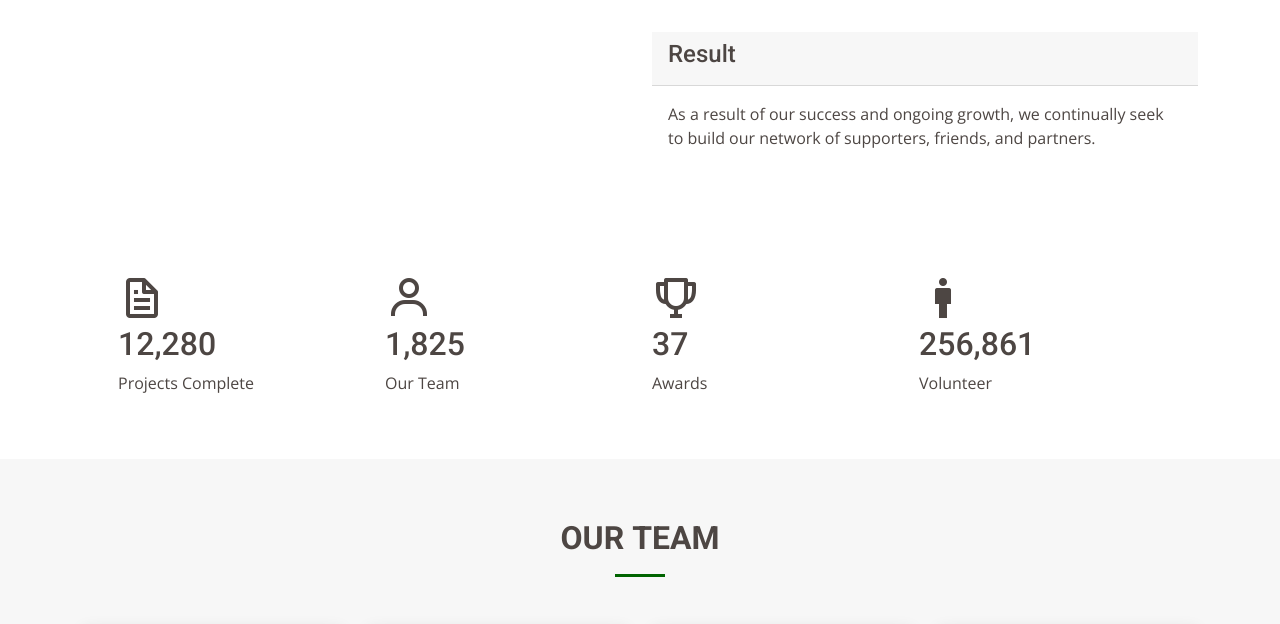
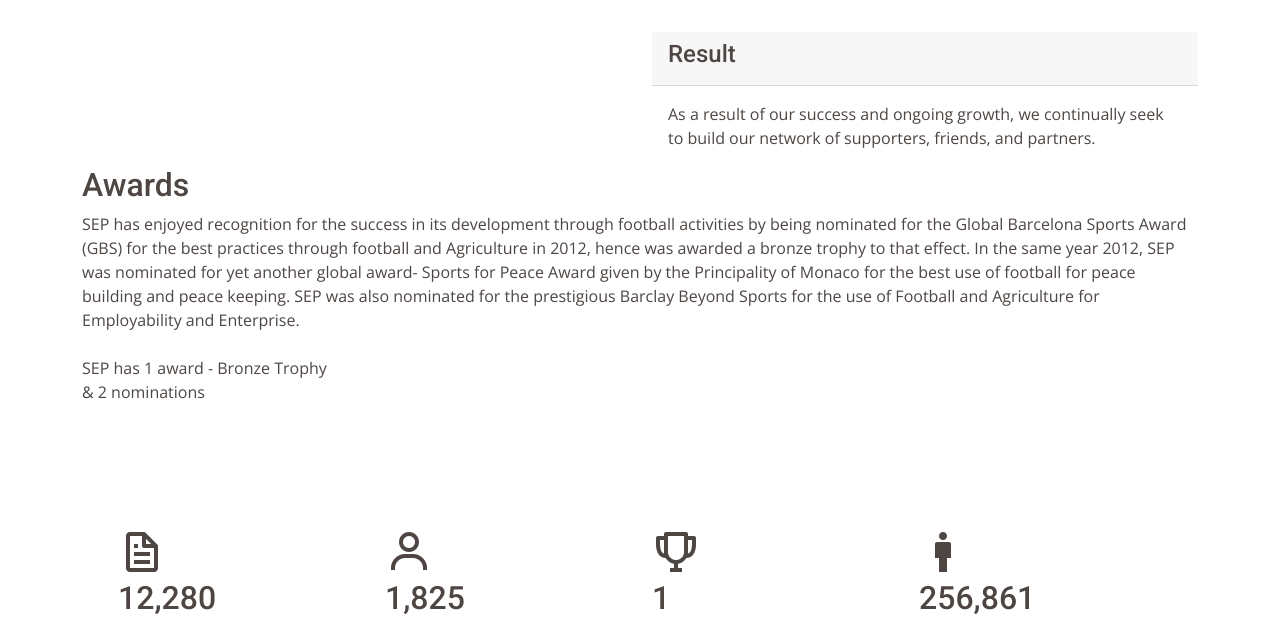
Before and after one commit to LabGich/seprefactor, a CodeIgniter app: page /database/Home/About in a window 1280 px wide. Shown: the part 1473-2097 px from the top of the page. Run offline with CodeIgniter, Linux system fonts and the light colour scheme.

Commit message:
checks done to upload now

```diff
--- a/application/views/about.php
+++ b/application/views/about.php
@@ -115,6 +115,15 @@ defined('BASEPATH') or exit('No direct script access allowed');
                             As a result of our success and ongoing growth, we continually seek to build our network of supporters, friends, and partners.
                         </div>
                     </div>
+                </div>
+                <div>
+                    <h2>Awards</h2>
+                    <p>SEP has enjoyed recognition for the success in its development through football activities by being nominated for the Global Barcelona Sports Award (GBS) for the best practices through football and Agriculture in 2012, hence was awarded a bronze trophy to that effect. In the same year 2012, SEP was nominated for yet another global award- Sports for Peace Award given by the Principality of Monaco for the best use of football for peace building and peace keeping. SEP was also nominated for the prestigious Barclay Beyond Sports for the use of Football and Agriculture for Employability and Enterprise.
+                       <br>
+                       <br>
+                       SEP has 1 award - Bronze Trophy
+                       <br>
+                       & 2 nominations</p>
                 </div>
 
             </div>
--- a/application/views/counter.php
+++ b/application/views/counter.php
@@ -33,7 +33,7 @@
 										<i class="bx bx-trophy bx-lg"></i>
 									</div>
 									<div class="body-content">
-										<h2>37</h2>
+										<h2>1</h2>
 										<p class="uk18">Awards</p>
 									</div>
 								</div>
--- a/application/views/sexualhealth.php
+++ b/application/views/sexualhealth.php
@@ -38,7 +38,7 @@ defined('BASEPATH') or exit('No direct script access allowed');
                             Sanitary Health for Young Ladies </p>
                         <div class="text">
                             <p><img loading="lazy" class="alignnone size-medium wp-image-888" src="/assets/uploads/2021/05/periodpant-300x200.jpeg" alt="" width="300" height="200" srcset="/assets/uploads/2021/05/periodpant-300x200.jpeg 300w, /assets/uploads/2021/05/periodpant-1024x682.jpeg 1024w, /assets/uploads/2021/05/periodpant-768x512.jpeg 768w, /assets/uploads/2021/05/periodpant.jpeg 1280w" sizes="(max-width: 300px) 100vw, 300px" /> <img loading="lazy" class="alignnone  wp-image-847" src="/assets/uploads/2021/05/20210504_112309-300x166.jpg" alt="" width="340" height="188" srcset="/assets/uploads/2021/05/20210504_112309-300x166.jpg 300w, /assets/uploads/2021/05/20210504_112309-1024x565.jpg 1024w, /assets/uploads/2021/05/20210504_112309-768x424.jpg 768w, /assets/uploads/2021/05/20210504_112309-1536x848.jpg 1536w, /assets/uploads/2021/05/20210504_112309.jpg 1920w" sizes="(max-width: 340px) 100vw, 340px" /></p>
-                            <p>Amidst serious challenges faced by girl child caused by the COVID-19 pandemic, SEP has continued it&#8217;s support through skills empowerment to the girls by sewing reusable sanitary towels. last week SEP reaches out to 16 girls with the said skills. The long term plan with this program is economically empower the girls,as they will be expected to sell out the towels to the wider community. We want the girls to feel comfortable and cared for through distribution of locally made sanitary towels. The program continues.</p>
+                            <p>In addressing challenges associated with Menstrual Hygiene Management (MHM), SEP is delivering innovative trainings focusing on re-usable period panties and pads. This is the best option that will effectively address period poverty while considering cost effectiveness. SEP targets girls and young women with this program. This system also considers sewing such elements like wet bags (small portable bags in which used pads/panties are kept upon replacement/changing, awaiting washing). In this package, there are three reusable pads/panties, a soap and a piece of clean clothe for cleaning process.</p>
 
                         </div>
                     </div>
```
